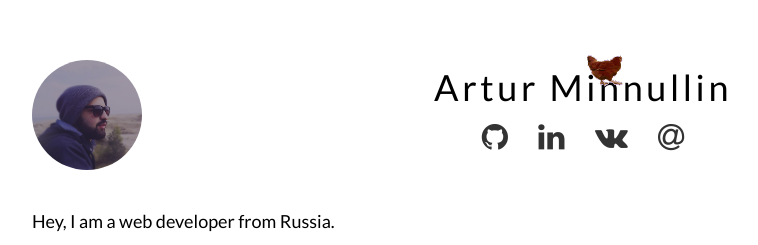
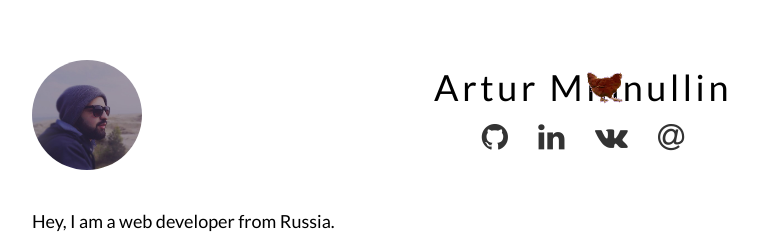
Before and after one commit to ArturMinnullin/arturminnullin.github.io, a Jekyll site: the page built from index.html, in a window 1280 px wide. Shown: the top 245 px of the page, without its empty margins (258-1016 px from the left). Built offline with Jekyll 4.4.1, drawn with Linux system fonts in a browser that asks for light colours; nearby versions of some CDN libraries; Markdown is read by kramdown in place of the engine named in the settings.

Commit message:
Move chicken to bottom

```diff
--- a/_sass/modules/_info.scss
+++ b/_sass/modules/_info.scss
@@ -23,7 +23,7 @@
 
 .chicken {
   position: absolute;
-  top: -27px;
+  top: -10px;
   right: 50px;
   width: 130px;
 
```
